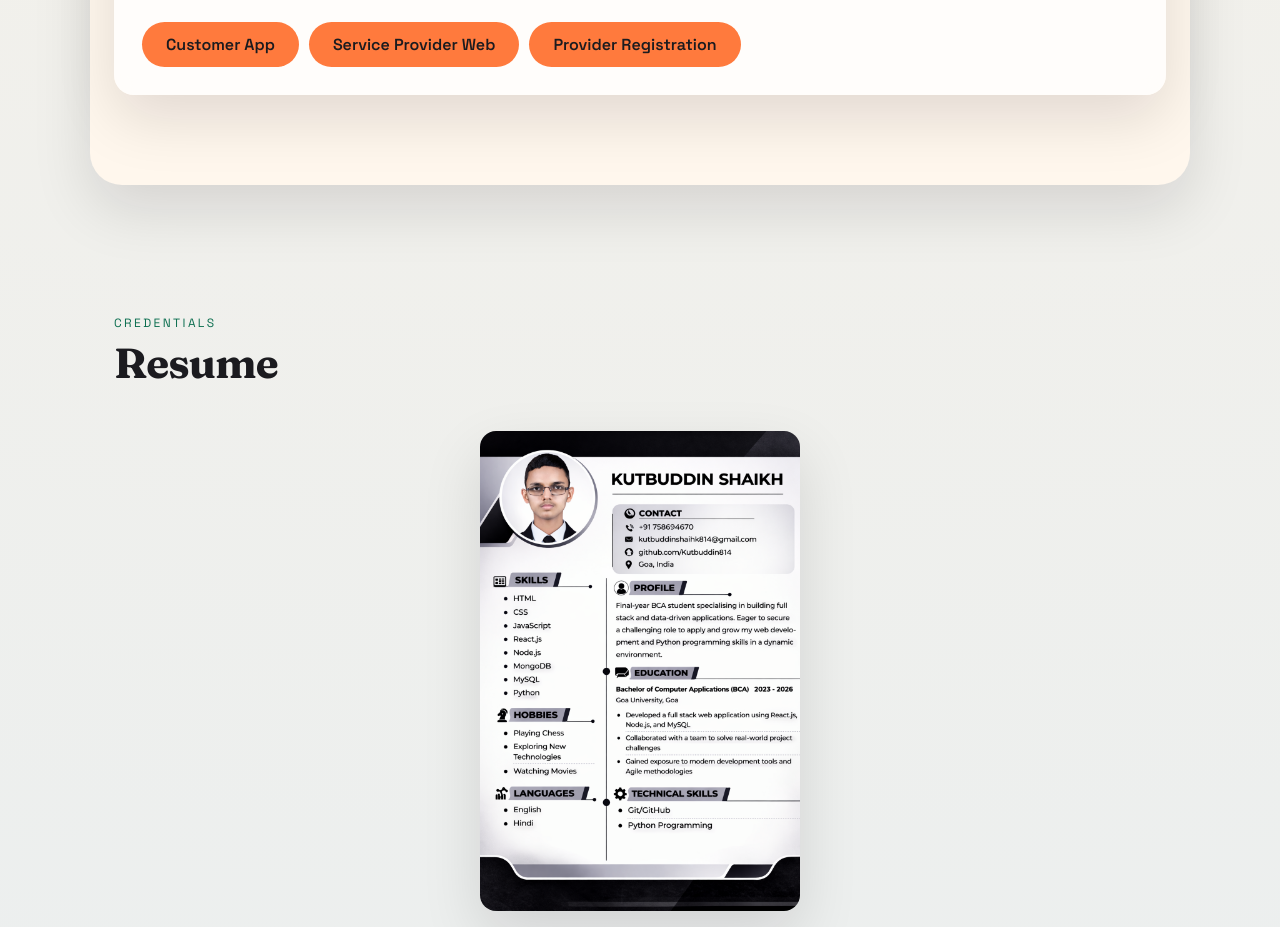
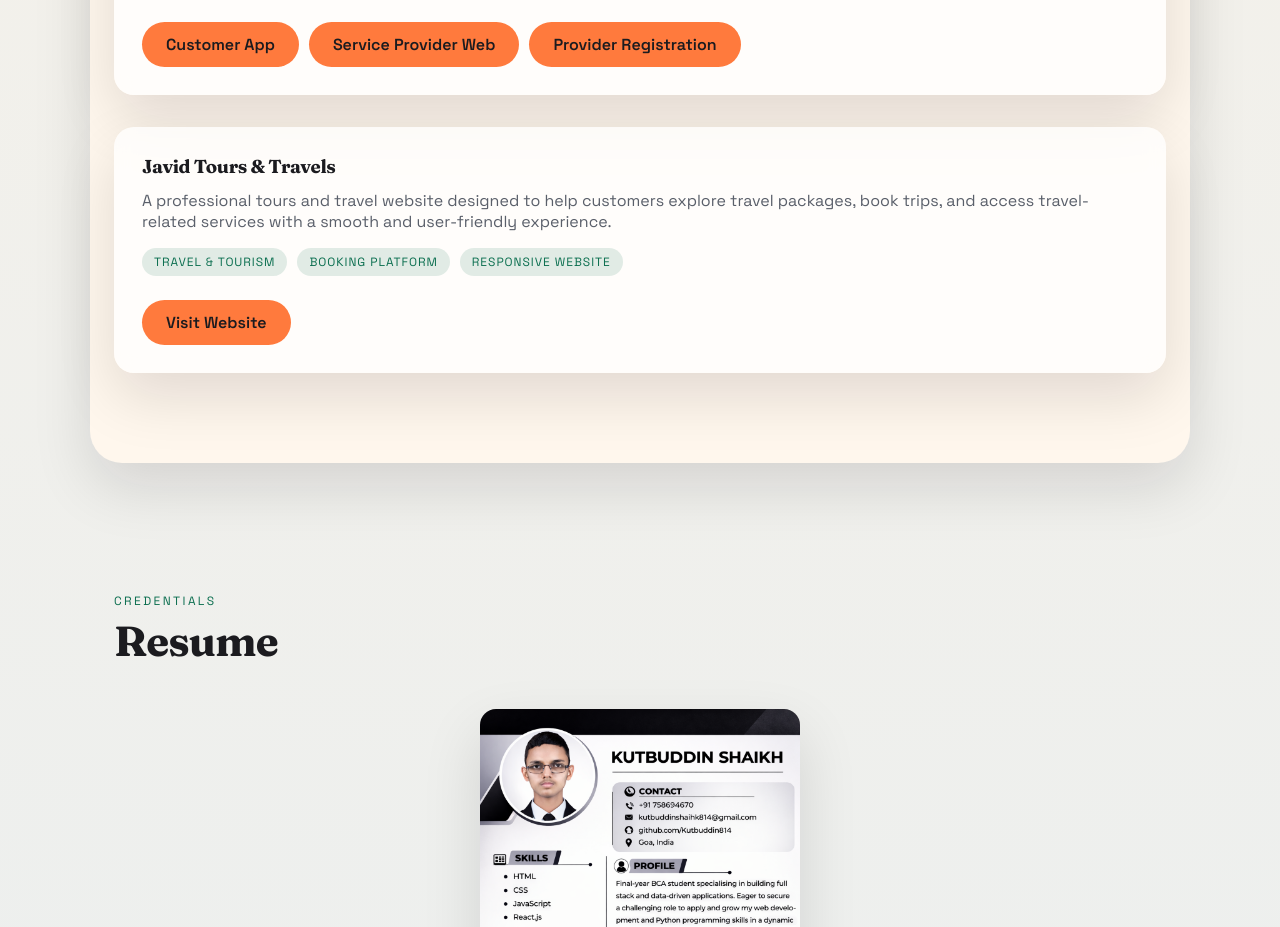
Before and after one commit to Kutbuddin814/kutbuddin-portfolio, a React (Vite) app: page / in a window 1280 px wide. Shown: the part 2900-3827 px from the top of the page. Built offline with nearby package versions, Linux system fonts and the light colour scheme.

Commit message:
javidTours added

```diff
--- a/src/components/Project.jsx
+++ b/src/components/Project.jsx
@@ -98,6 +98,39 @@ export default function Project() {
           </div>
         </div>
       </motion.div>
+
+       {/* Add spacing between project cards */}
+        <div style={{ marginBottom: "2rem" }}></div>
+
+        <motion.div className="glass-card project-card" whileHover={{ scale: 1.02 }}>
+          <div className="project-content">
+            <div>
+              <h3>Javid Tours & Travels</h3>
+              <p className="muted">
+                A professional tours and travel website designed to help customers
+                explore travel packages, book trips, and access travel-related
+                services with a smooth and user-friendly experience.
+              </p>
+
+              <div className="project-meta">
+                <span>Travel & Tourism</span>
+                <span>Booking Platform</span>
+                <span>Responsive Website</span>
+              </div>
+            </div>
+
+            <div className="project-actions">
+              <a
+                href="https://javidtoursandtravels.co.in/"
+                target="_blank"
+                className="btn"
+                rel="noreferrer"
+              >
+                Visit Website
+              </a>
+            </div>
+          </div>
+        </motion.div>
     </motion.section>
   );
 }
```
